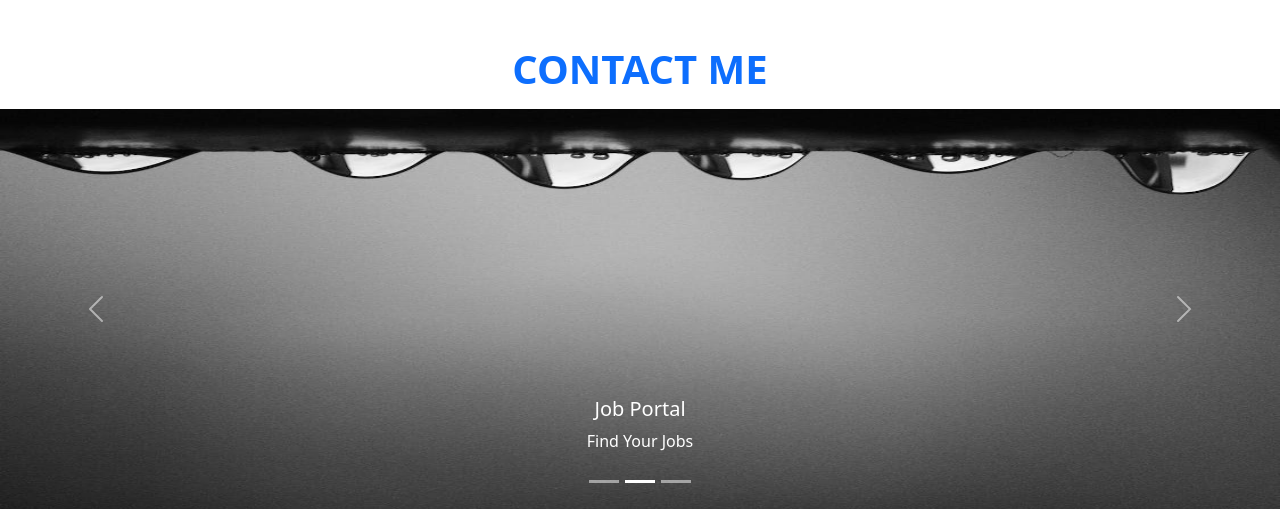
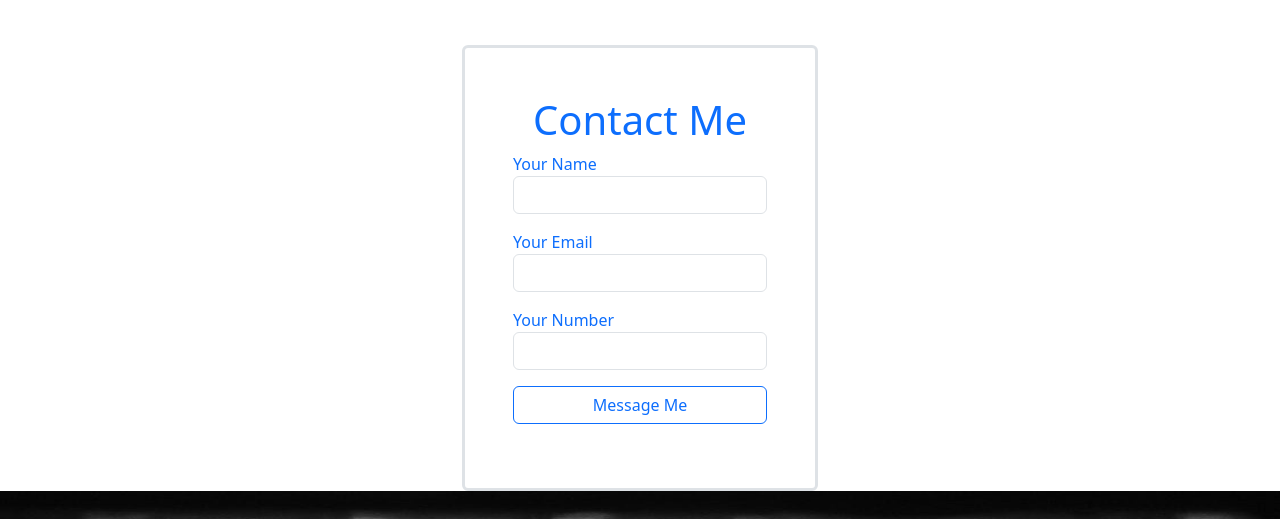
Before and after one commit to Ebin5678/portfolio, a plain HTML site: page index.html in a window 1280 px wide. Shown: the part 2019-2538 px from the top of the page. Drawn offline with nearby package versions, Linux system fonts and the light colour scheme.

Commit message:
addedcontact

```diff
--- a/index.html
+++ b/index.html
@@ -9,6 +9,7 @@
   <link rel="stylesheet" href="https://cdnjs.cloudflare.com/ajax/libs/font-awesome/6.4.2/css/all.min.css">
   <link href="https://cdn.jsdelivr.net/npm/bootstrap@5.3.2/dist/css/bootstrap.min.css" rel="stylesheet"
     integrity="sha384-T3c6CoIi6uLrA9TneNEoa7RxnatzjcDSCmG1MXxSR1GAsXEV/Dwwykc2MPK8M2HN" crossorigin="anonymous">
+
 
 </head>
 </head>
@@ -227,12 +228,42 @@
       <div class="col-4">
         <img src="./images/pexels-photo-699459.jpeg" alt="" style="height: 300px;" width="100%">
       </div>
-      <h1 class="text-center text-primary fw-bolder mt-lg-5 mt-md-3 mt-2">CONTACT ME</h1>
+
     </div>
   </div>
 
 
   <!-- my project ends -->
+  <div class="container mt-5">
+    <div class="row">
+        <div class="col-4"></div>
+        <div class="col-4">
+            <form action="" class="border border-3 p-5 rounded">
+                <h1 class="text-center text-primary">Contact Me </h1>
+                <div class="mb-3 text-primary">
+                    <label for="">Your Name</label>
+                    <input type="text" placeholder="" class="form-control">
+                </div>
+
+                <div class="mb-3 text-primary">
+                    <label for="">Your Email</label>
+                    <input type="password" class="form-control">
+                </div>
+                <div class="mb-3 text-primary">
+                  <label for="">Your Number</label>
+                  <input type="password" class="form-control">
+              </div>
+                <div class="mb-3 text-primary">
+                    <input type="button" value="Message Me" class="form-control btn btn-outline-primary">
+                </div>
+        </div>
+        <div class="col-4"></div>
+    </div>
+
+
+    </form>
+</div>
+
 
   <!-- my works start-->
   <div id="carouselExampleCaptions" class="carousel slide" data-bs-ride="carousel">
```
